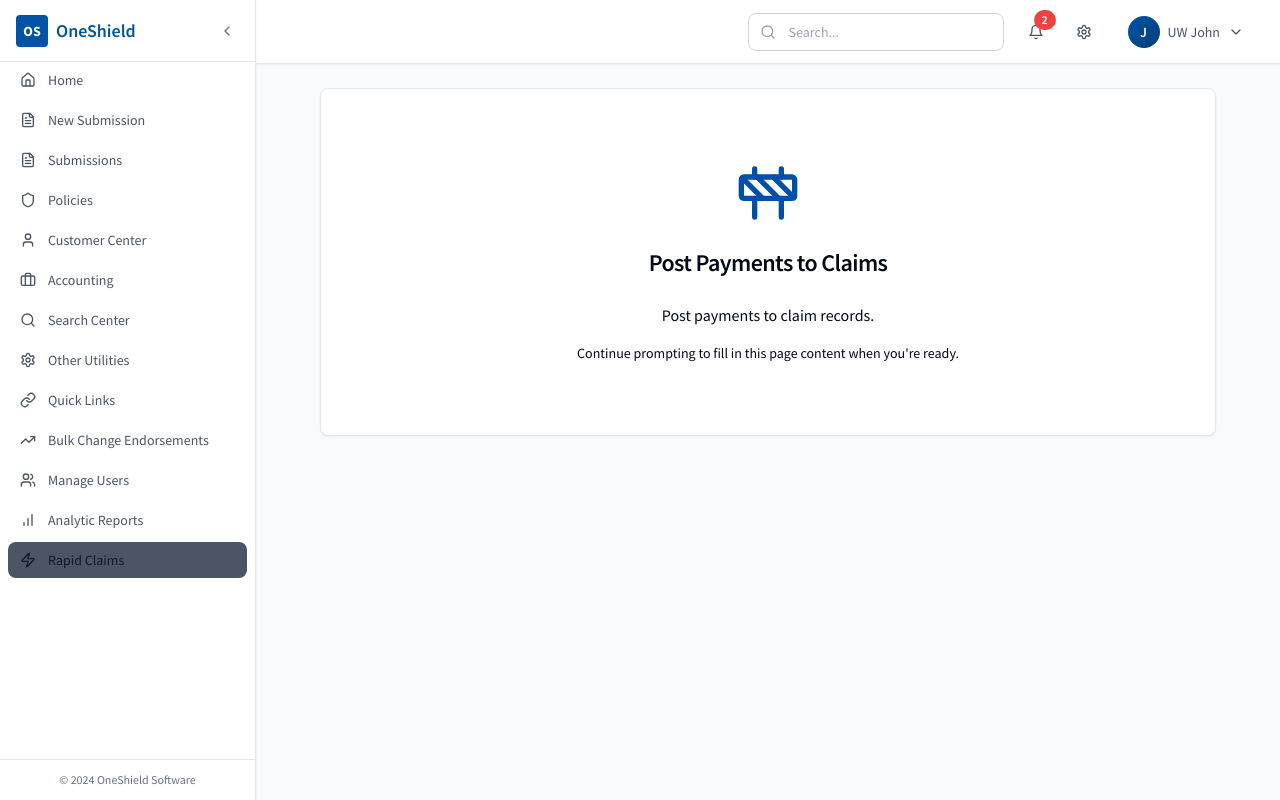
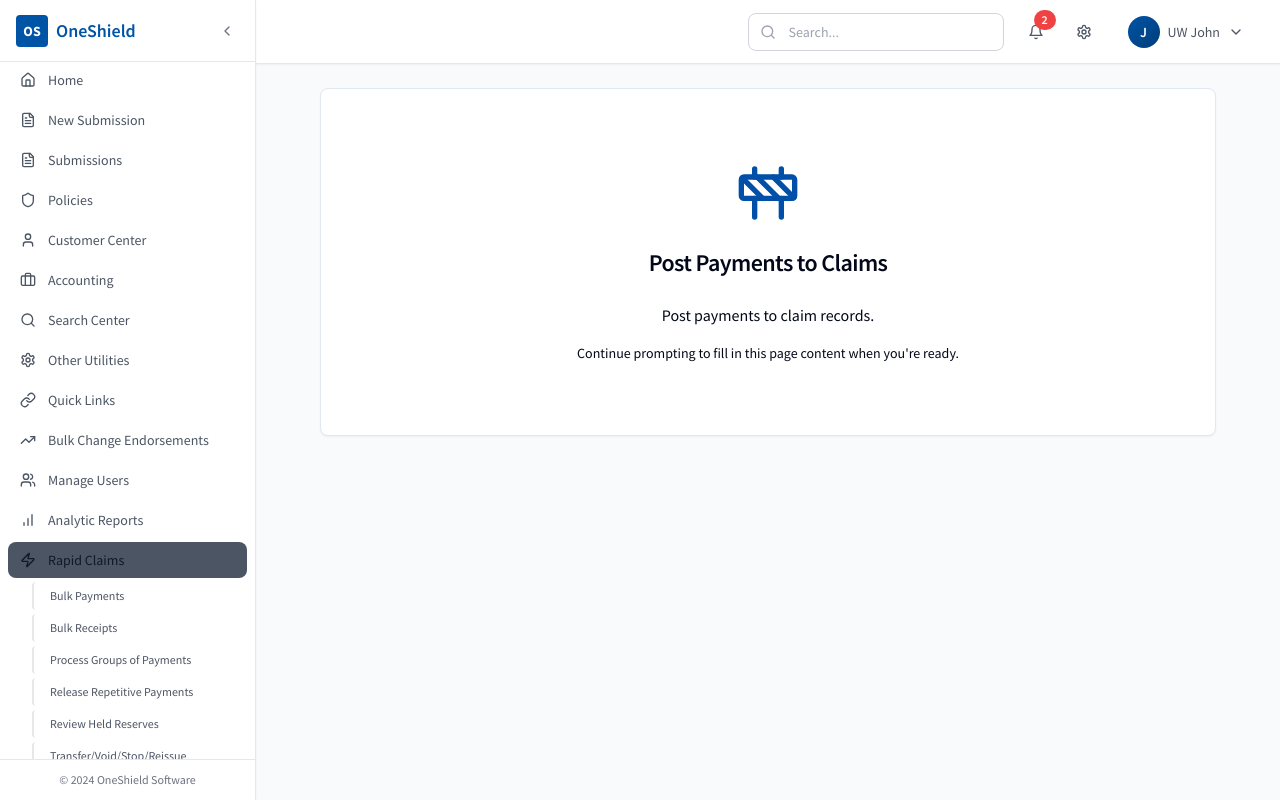
Before and after one commit to mskolekar/builder-orbit-haven, a React (Vite) app: page /rapid-claims/post-payments in a window 1280 px wide. Built offline with nearby package versions, Linux system fonts and the light colour scheme.

Commit message:
completionId: cgen-9758142d788f481dbd1ec93a1d985697
cgen-9758142d788f481dbd1ec93a1d985697

```diff
--- a/client/components/ui/sidebar.tsx
+++ b/client/components/ui/sidebar.tsx
@@ -92,9 +92,15 @@ interface SidebarProps {
 export function Sidebar({ isCollapsed, onToggleCollapse }: SidebarProps) {
   const location = useLocation();
   const [isOpen, setIsOpen] = useState(false);
-  const [expandedItems, setExpandedItems] = useState<string[]>(() =>
-    location.pathname.startsWith("/overview") ? ["/overview"] : [],
-  );
+  const [expandedItems, setExpandedItems] = useState<string[]>(() => {
+    if (location.pathname.startsWith("/overview")) {
+      return ["/overview"];
+    }
+    if (location.pathname.startsWith("/rapid-claims")) {
+      return ["/rapid-claims"];
+    }
+    return [];
+  });
 
   const toggleExpanded = (itemPath: string) => {
     setExpandedItems((prev) =>
```
